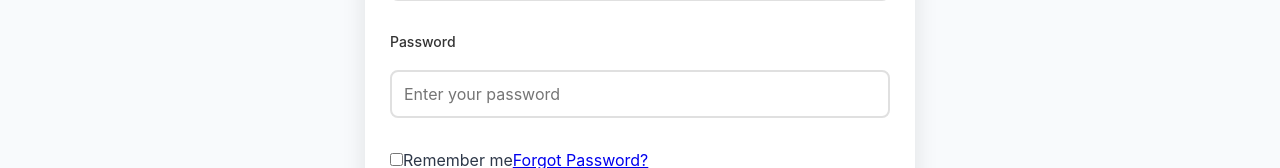
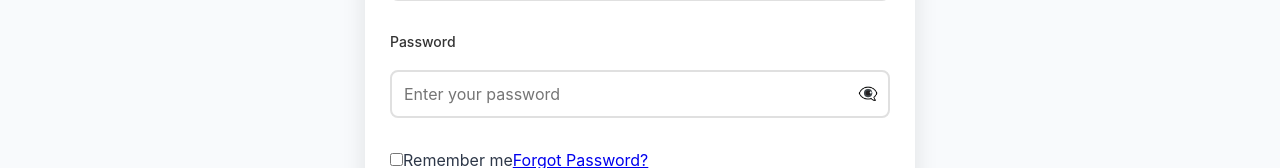
Before and after one commit to Rathodkush/ExamSeva_Ai, a React (Create React App) app in the folder frontend/: page /login in a window 1280 px wide. Shown: the part 343-511 px from the top of the page. Built offline with nearby package versions, Linux system fonts and the light colour scheme; no server answers.

Commit message:
UI: Password show/hide toggle and logout success message

```diff
--- a/frontend/src/components/Header.jsx
+++ b/frontend/src/components/Header.jsx
@@ -17,7 +17,7 @@ function Header() {
 
   const handleLogout = () => {
     logout();
-    navigate('/');
+    navigate('/login?logout=success');
     window.location.reload();
   };
 
@@ -53,6 +53,7 @@ function Header() {
       socket.on('forum_post', upsertNotification);
       socket.on('forum_reply', upsertNotification);
       socket.on('new_message', upsertNotification);
+      socket.on('new_notification', upsertNotification);
     } catch (err) {
       console.error('Socket connection error', err);
     }
--- a/frontend/src/pages/Login.jsx
+++ b/frontend/src/pages/Login.jsx
@@ -26,7 +26,19 @@ function Login() {
     fetchSettings();
   }, []);
   const [error, setError] = useState('');
+  const [success, setSuccess] = useState('');
   const [loading, setLoading] = useState(false);
+  const [showPassword, setShowPassword] = useState(false);
+
+  useEffect(() => {
+    // Check for logout success
+    const query = new URLSearchParams(window.location.search);
+    if (query.get('logout') === 'success') {
+      setSuccess('Logged out successfully. See you again!');
+      // Clear URL
+      window.history.replaceState({}, document.title, "/login");
+    }
+  }, []);
 
   const handleChange = (e) => {
     setFormData({
@@ -34,11 +46,13 @@ function Login() {
       [e.target.name]: e.target.value
     });
     setError('');
+    setSuccess('');
   };
 
   const handleSubmit = async (e) => {
     e.preventDefault();
     setError('');
+    setSuccess('');
     setLoading(true);
 
     try {
@@ -69,6 +83,7 @@ function Login() {
         </div>
 
         {error && <div className="error-message">{error}</div>}
+        {success && <div className="success-message" style={{ background: '#ecfdf5', color: '#059669', padding: '10px', borderRadius: '8px', marginBottom: '12px', textAlign: 'center', border: '1px solid #a7f3d0' }}>{success}</div>}
 
         <form onSubmit={handleSubmit} className="auth-form">
           <div className="form-group">
@@ -86,8 +101,9 @@ function Login() {
 
           <div className="form-group">
             <label htmlFor="password">Password</label>
+            <div className="password-input-wrapper">
               <input
-              type="password"
+                type={showPassword ? "text" : "password"}
                 id="password"
                 name="password"
                 value={formData.password}
@@ -95,6 +111,15 @@ function Login() {
                 required
                 placeholder="Enter your password"
               />
+              <button
+                type="button"
+                className="password-toggle-btn"
+                onClick={() => setShowPassword(!showPassword)}
+                title={showPassword ? "Hide Password" : "Show Password"}
+              >
+                {showPassword ? "👁️" : "👁️‍🗨️"}
+              </button>
+            </div>
           </div>
 
           <div className="form-options">
--- a/frontend/src/pages/Register.jsx
+++ b/frontend/src/pages/Register.jsx
@@ -229,8 +229,9 @@ function Register() {
               <div className="form-row">
                 <div className="form-group">
                   <label htmlFor="password">Set Password</label>
+                  <div className="password-input-wrapper">
                     <input
-                    type="password"
+                      type={showPassword ? "text" : "password"}
                       id="password"
                       name="password"
                       value={formData.password}
@@ -239,11 +240,20 @@ function Register() {
                       minLength="6"
                       placeholder="Min 6 char"
                     />
+                    <button
+                      type="button"
+                      className="password-toggle-btn"
+                      onClick={() => setShowPassword(!showPassword)}
+                    >
+                      {showPassword ? "👁️" : "👁️‍🗨️"}
+                    </button>
+                  </div>
                 </div>
                 <div className="form-group">
                   <label htmlFor="confirmPassword">Confirm Password</label>
+                  <div className="password-input-wrapper">
                     <input
-                    type="password"
+                      type={showPassword ? "text" : "password"}
                       id="confirmPassword"
                       name="confirmPassword"
                       value={formData.confirmPassword}
@@ -251,8 +261,17 @@ function Register() {
                       required
                       placeholder="Repeat password"
                     />
+                    <button
+                      type="button"
+                      className="password-toggle-btn"
+                      onClick={() => setShowPassword(!showPassword)}
+                    >
+                      {showPassword ? "👁️" : "👁️‍🗨️"}
+                    </button>
                   </div>
                 </div>
+              </div>
+
 
               <div className="form-row">
                 <div className="form-group">
--- a/frontend/src/styles/Auth.css
+++ b/frontend/src/styles/Auth.css
@@ -120,6 +120,32 @@
   border-color: #1e3a5f;
 }
 
+.password-input-wrapper {
+  position: relative;
+  display: flex;
+  align-items: center;
+}
+
+.password-input-wrapper input {
+  width: 100%;
+  padding-right: 40px;
+}
+
+.password-toggle-btn {
+  position: absolute;
+  right: 12px;
+  background: none;
+  border: none;
+  cursor: pointer;
+  color: #64748b;
+  display: flex;
+  align-items: center;
+  justify-content: center;
+  font-size: 16px;
+  padding: 0;
+  user-select: none;
+}
+
 .form-row {
   display: flex;
   gap: 15px;
```
Lines whose indentation alone changed are shown as unchanged.
